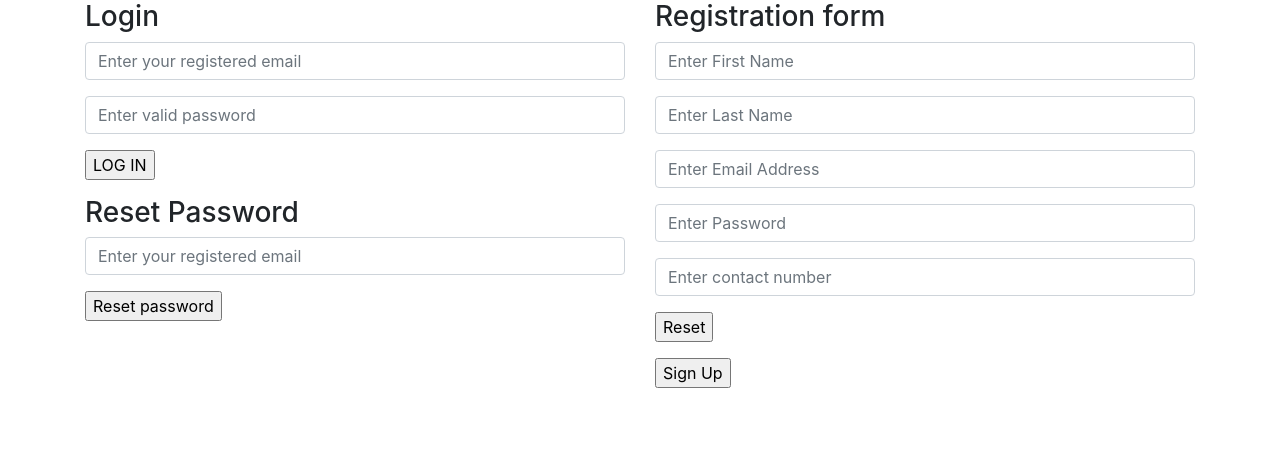
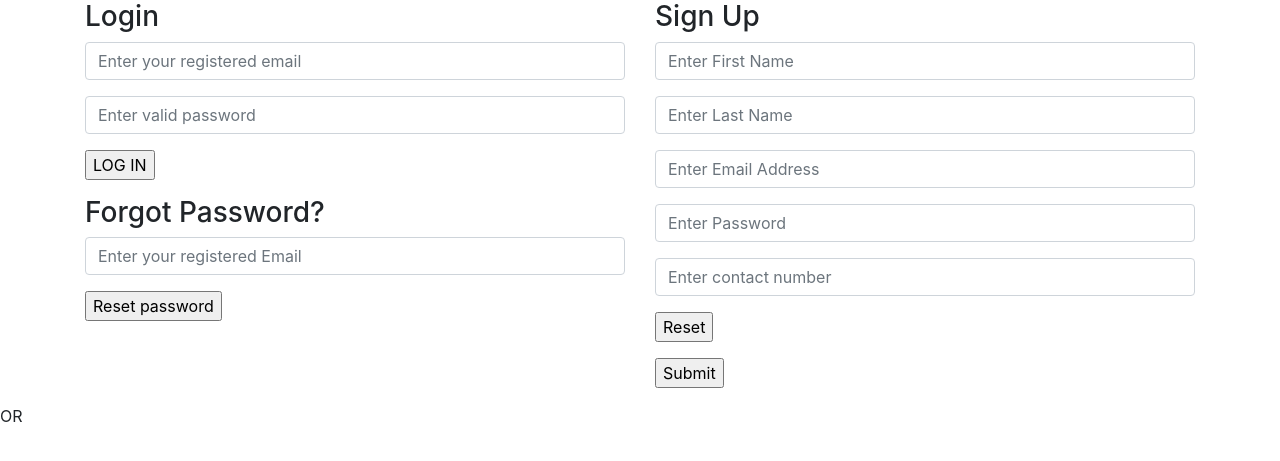
Before and after one commit to khu5h1/PHP_Login_system, a PHP site: page /home.php in a window 1280 px wide. Shown: the top 461 px of the page. Run offline with PHP 8.4, Linux system fonts and the light colour scheme; some libraries are stand-ins or nearby versions.

Commit message:
Update home.php

```diff
--- a/home.php
+++ b/home.php
@@ -86,7 +86,8 @@ echo "<script>alert('Email not registered');</script>";
     />
     <script src="//maxcdn.bootstrapcdn.com/bootstrap/4.1.1/js/bootstrap.min.js"></script>
     <script src="//cdnjs.cloudflare.com/ajax/libs/jquery/3.2.1/jquery.min.js"></script>
-    <title>Login/Signup Page</title>
+    <title>Login/Signup</title>
+    <link href="assests/css/style.css" rel="stylesheet">
   </head>
   <body>
     <div class="container login-container">
@@ -121,29 +122,28 @@ echo "<script>alert('Email not registered');</script>";
                   value="LOG IN"
                 />
 
-              <div class="clear"></div>
             </div>
+
           </form>
-          <h3>Reset Password</h3>
+          <h3 class="resetPass">Forgot Password?</h3>
           <form name="login" action="" method="post">
           <div class="form-group">
-								<input type="text" class="form-control" name="femail" value="" placeholder="Enter your registered email" required  ><a href="#" class=" icon email"></a>
-                </div>
-                <div class="form-group">
-
-											<input type="submit" name="send" onClick="myFunction()" value="Reset password" >
-									</div>
-									</form>
+						<input type="text" class="form-control" name="femail" value="" placeholder="Enter your registered Email" required  ><a href="#" class=" icon email"></a>
+          </div>
+          <div class="form-group">
+						<input type="submit" class="btnSubmit" name="send" onClick="myFunction()" value="Reset password" >
+					</div>
+					</form>
         </div>
 
         <div class="col-md-6 login-form-2">
-          <h3>Registration form</h3>
+          <h3>Sign Up</h3>
           <form
             name="registration"
             method="post"
             action=""
-            enctype="multipart/form-data"
-          >
+            enctype="multipart/form-data">
+
             <div class="form-group">
               <input class = "form-control" type="text" class="text" value="" name="fname" required placeholder="Enter First Name"/>
             </div>
@@ -161,15 +161,17 @@ echo "<script>alert('Email not registered');</script>";
             </div>
 
             <div class="form-group">
-                <input class= "btnSubmit"type="reset" value="Reset" />
+                <input class= "btnSubmit" type="reset" value="Reset" />
                 </div>
                 <div class="form-group">
-                <input class= "btnSubmit"type="submit" name="signup" value="Sign Up" />
+                <input class= "btnSubmit"type="submit" name="signup" value="Submit" />
                 </div>
             </div>
           </form>
         </div>
       </div>
     </div>
+    <div class="or">OR</div>
+
   </body>
 </html>
```
